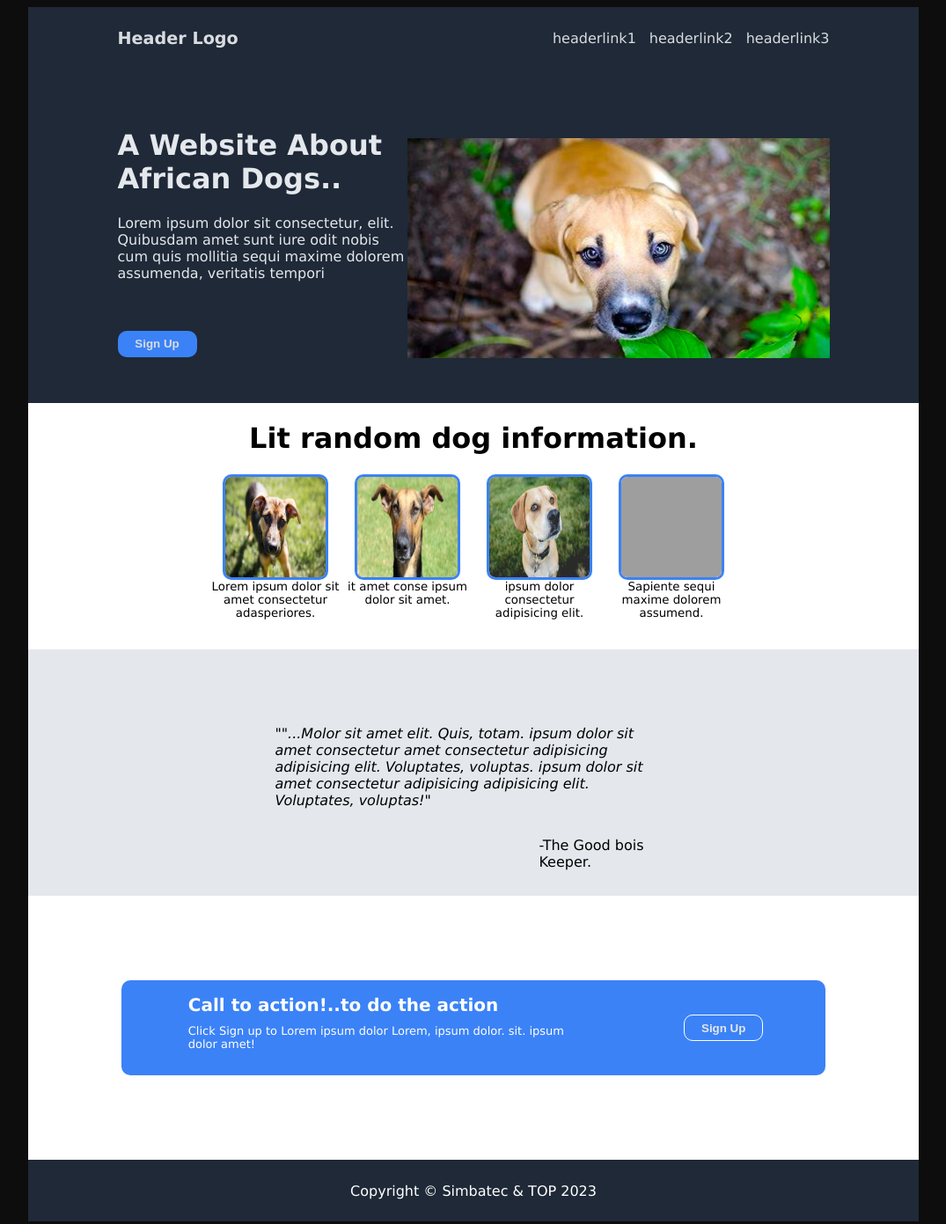
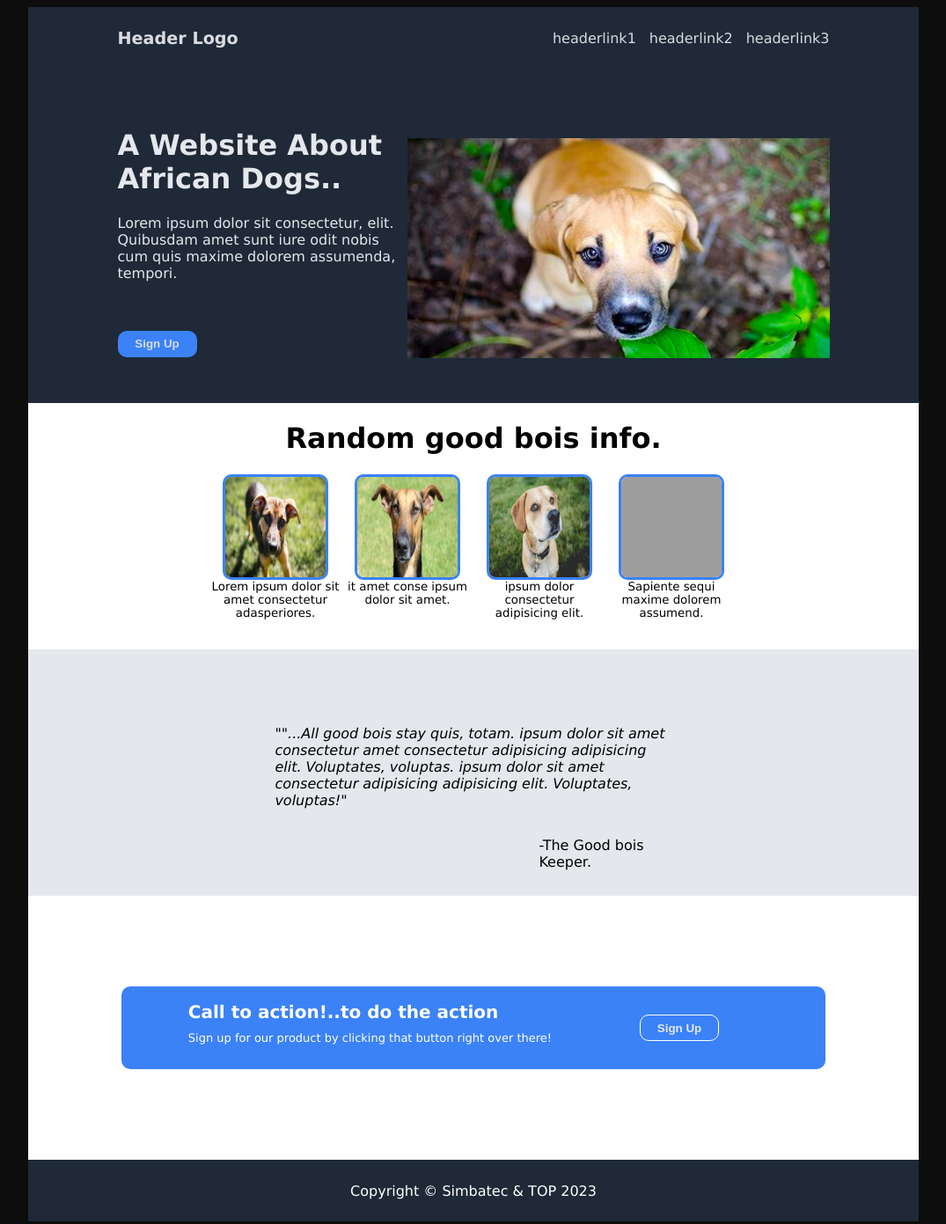
Before and after one commit to saadatsamjo/landing-page, a plain HTML site: page index.html in a window 1280 px wide. Shown: the whole page at 88% size, without its empty margins (102-1177 px from the left). Drawn offline with Linux system fonts and the light colour scheme; grey boxes are pictures that could not be loaded.

Commit message:
minor text adjustments done

```diff
--- a/index.html
+++ b/index.html
@@ -38,8 +38,8 @@
                         <p id="p-text">
                             Lorem ipsum dolor sit consectetur,
                             elit. Quibusdam amet sunt iure odit nobis cum
-                            quis mollitia sequi
-                            maxime dolorem assumenda, veritatis tempori
+                            quis
+                            maxime dolorem assumenda, tempori.
                         </p>
                         <button class="button button1"> <a href="">Sign Up</a></button>
                     </div>
@@ -58,7 +58,7 @@
                  <!-- * 1 : SECOND SECTION -->
     <div class="section2">
                 <!-- A LITTLE INFORMATION HEADER-->
-        <h1 id="infos-header">Lit random dog information.</h1>
+        <h1 id="infos-header">Random good bois info.</h1>
 
         <div class="information-items">
 
@@ -101,7 +101,7 @@
     <div class="section3">
         <div class="italics">
             <p id="the-say">
-                ""...Molor sit amet   elit. Quis, totam. ipsum dolor sit amet
+                ""...All good bois stay quis, totam. ipsum dolor sit amet
                 consectetur amet consectetur adipisicing
                 adipisicing elit.
                 Voluptates, voluptas. ipsum dolor sit amet consectetur adipisicing
@@ -122,7 +122,7 @@
 
             <div class="cta-left">
                 <h2 id="cta-head">Call to action!..to do the action</h2>
-                <p id="cta-text">Click Sign up   to Lorem ipsum dolor Lorem, ipsum dolor. sit. ipsum dolor amet!</p>
+                <p id="cta-text">Sign up for our product by clicking that button right over there!</p>
             </div>
 
             <div class="cta-right">
```
